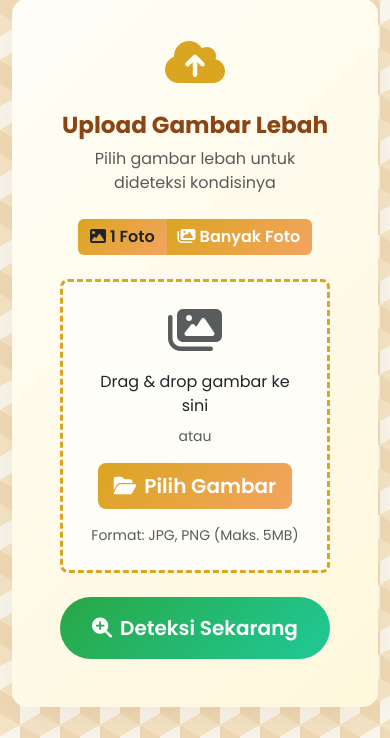
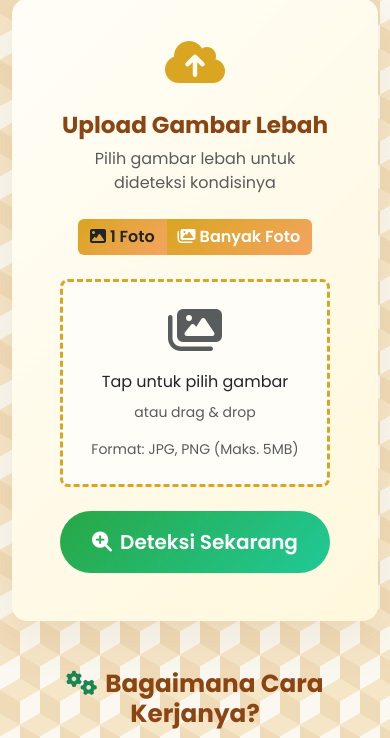
Before and after one commit to novacida00-create/bee-health-detection, a FastAPI app: page /deteksi in a window 390 px wide. Shown: the part 255-993 px from the top of the page. Run offline with FastAPI, Linux system fonts and the light colour scheme.

Commit message:
Fix mobile upload - overlay file input approach

```diff
--- a/templates/deteksi.html
+++ b/templates/deteksi.html
@@ -35,28 +35,19 @@
                 </div>
 
                 <form id="uploadForm" enctype="multipart/form-data">
-                    <div class="upload-area p-4 rounded-3 text-center mb-4" id="dropZone">
-                        <input type="file" class="d-none" id="beeImage" name="file"
-                               accept="image/jpeg,image/png,image/jpg" required>
-                        <div id="uploadPrompt">
+                    <div class="upload-area p-4 rounded-3 text-center mb-4" id="dropZone" style="position:relative;cursor:pointer;">
+                        <input type="file" id="beeImage" name="file"
+                               accept="image/*" required
+                               style="position:absolute;width:100%;height:100%;top:0;left:0;opacity:0;cursor:pointer;z-index:10;">
+                        <div id="uploadPrompt" style="pointer-events:none;">
                             <i class="fas fa-images fa-3x text-muted mb-3"></i>
-                            <p class="mb-2">Drag & drop gambar ke sini</p>
-                            <p class="text-muted small">atau</p>
-                            <button type="button" class="btn btn-honey btn-lg" onclick="document.getElementById('beeImage').click()">
-                                <i class="fas fa-folder-open me-2"></i>Pilih Gambar
-                            </button>
+                            <p class="mb-2">Tap untuk pilih gambar</p>
+                            <p class="text-muted small">atau drag & drop</p>
                             <p class="text-muted small mt-3 mb-0" id="fileHelpText">Format: JPG, PNG (Maks. 5MB)</p>
                         </div>
-                        <div id="imagePreview" style="display: none;">
+                        <div id="imagePreview" style="display: none;pointer-events:none;">
                             <img id="previewImg" src="#" alt="Preview" class="img-fluid rounded shadow mb-3"
                                  style="max-height: 250px; border: 3px solid #daa520;">
-                            <br>
-                            <button type="button" class="btn btn-outline-danger btn-sm me-2" onclick="clearImage()">
-                                <i class="fas fa-times me-1"></i>Hapus
-                            </button>
-                            <button type="button" class="btn btn-outline-success btn-sm" onclick="document.getElementById('beeImage').click()">
-                                <i class="fas fa-exchange-alt me-1"></i>Ganti
-                            </button>
                         </div>
                     </div>
 
@@ -416,8 +407,6 @@ function setMode(mode) {
 const dropZone = document.getElementById('dropZone');
 const fileInput = document.getElementById('beeImage');
 
-dropZone.addEventListener('click', () => fileInput.click());
-
 dropZone.addEventListener('dragover', (e) => {
     e.preventDefault();
     dropZone.classList.add('dragover');
```
